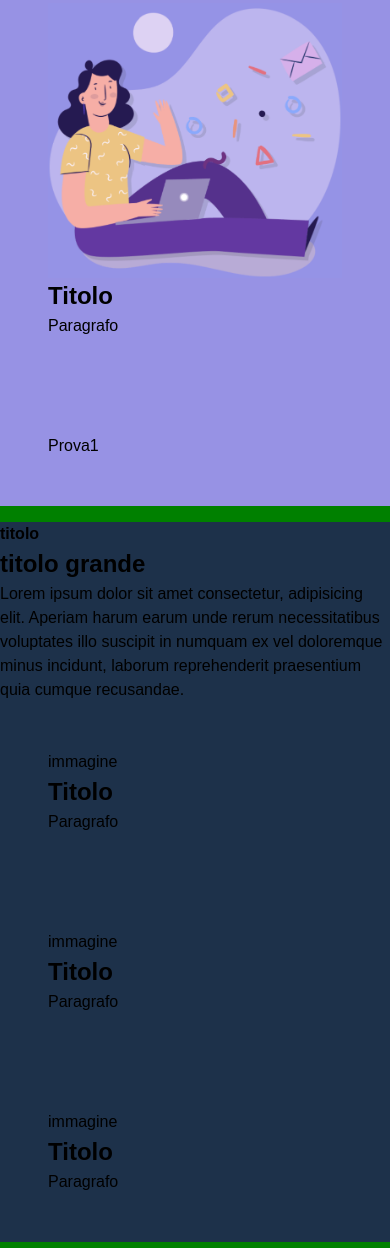
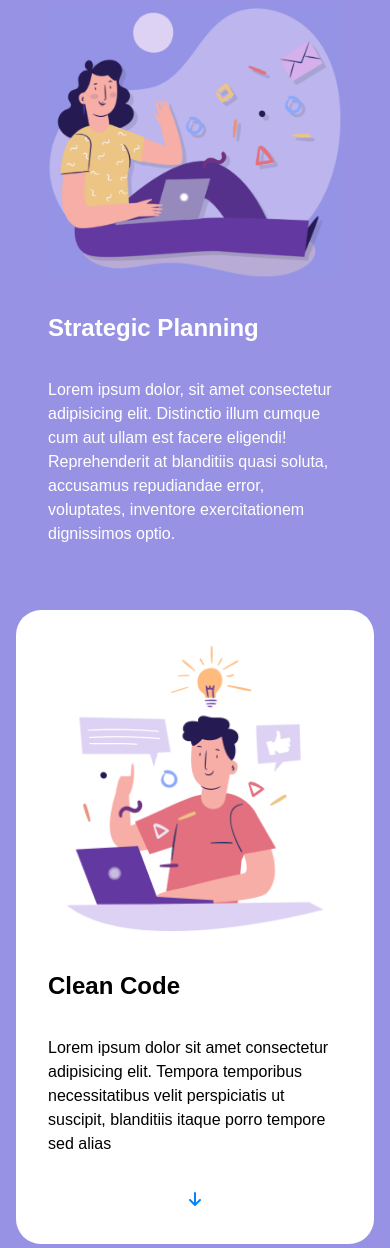
Before and after one commit to MatteoGaloni/htmlcss-responsive-layout, a plain HTML site: page index.html in a window 390 px wide. Shown: the part 2492-3740 px from the top of the page. Drawn offline with Linux system fonts and the light colour scheme.

Commit message:
strategic planning section completed for mobile

```diff
--- a/css/style.css
+++ b/css/style.css
@@ -163,6 +163,15 @@ a button {
     background-color: #9792e4;
 }
 
+.bgColorWhite {
+    background-color: white;
+}
+
+
+.textColorWhite {
+    color: white;
+}
+
 /* < !-- Testimonials --> */
 
 .testimonials .boxed {
--- a/index.html
+++ b/index.html
@@ -99,14 +99,26 @@
             <div class="boxed">
                 <div class="row flex directionColumn spcBtw wrap">
                     <div class="col col50">
-                        <div class="card">
+                        <div class="card textColorWhite flex directionColumn gap">
                             <img src="./img/planning1.png" alt="">
-                            <h1>Titolo</h1>
-                            <p>Paragrafo</p>
+                            <h1>Strategic Planning</h1>
+                            <p>Lorem ipsum dolor, sit amet consectetur adipisicing elit. Distinctio illum cumque cum aut
+                                ullam est facere eligendi! Reprehenderit at blanditiis quasi soluta, accusamus
+                                repudiandae error, voluptates, inventore exercitationem dignissimos optio.</p>
                         </div>
                     </div>
                     <div class="col col50">
-                        <div class="card">Prova1</div>
+                        <div class="card bgColorWhite flex directionColumn gap">
+                            <img src="./img/planning2.png" alt="">
+                            <h2>Clean Code</h2>
+                            <p>Lorem ipsum dolor sit amet consectetur adipisicing elit. Tempora temporibus
+                                necessitatibus velit perspiciatis ut suscipit, blanditiis itaque porro tempore sed
+                                alias</p>
+                            <div class="arrowDown">
+                                <i class="fa-solid fa-arrow-down textAlignCenter"></i>
+                            </div>
+                        </div>
+
                     </div>
                 </div>
             </div>
```
